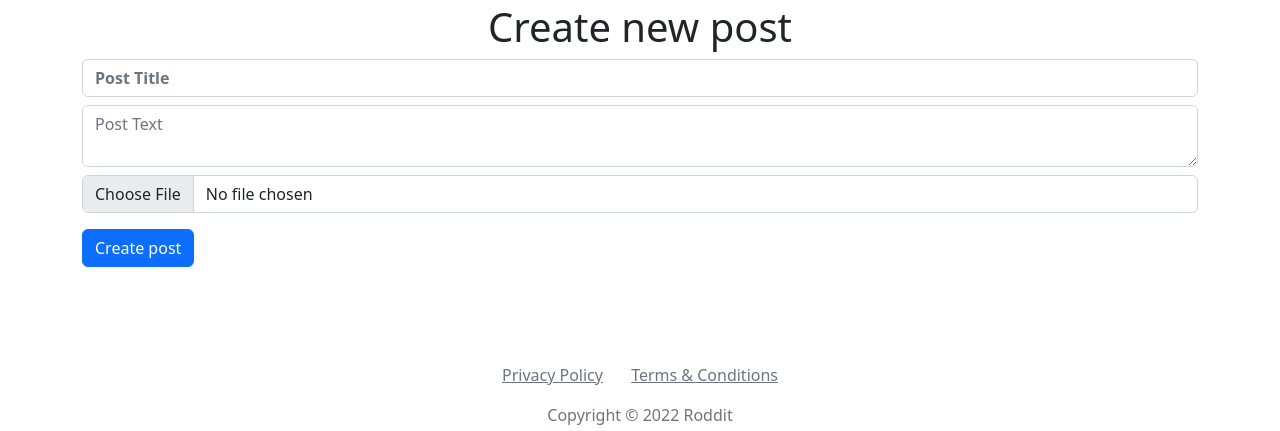
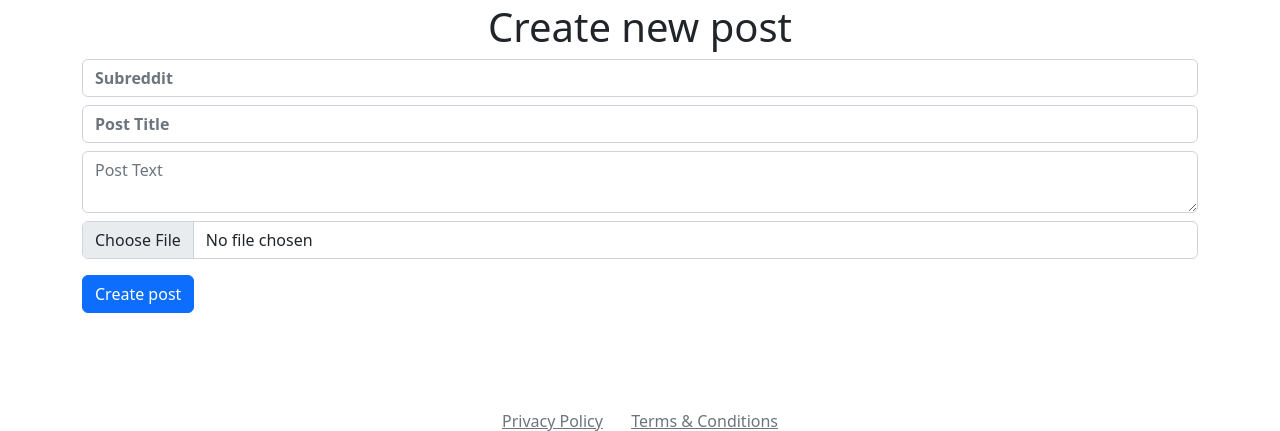
Before and after one commit to dippi9845/roddit, a Flask app: template src/project/templates/new-post.html in a window 1280 px wide. Shown: the part 77-508 px from the top of the page. Run offline with Flask 3, Linux system fonts and the light colour scheme; the template is opened without the code that fills it, so the values that code supplies are empty; some libraries are stand-ins or nearby versions.

Commit message:
added a input tag for subreddit in new-post.html

```diff
--- a/src/project/templates/new-post.html
+++ b/src/project/templates/new-post.html
@@ -36,6 +36,7 @@
             <div class="col">
                 <h1 class="text-center">Create new post</h1>
                 <form class="mx-auto" action="/ajax/create-new-post" method="post" enctype="multipart/form-data">
+                    <input class="form-control form-element font-weight-bold bold-input my-2" type="text" name="subreddit" placeholder="Subreddit" required />
                     <input class="form-control form-element font-weight-bold bold-input my-2" type="text" name="title" placeholder="Post Title" required />
                     <textarea class="form-control form-element my-2" name="text" placeholder="Post Text" required></textarea>
                     <input class="form-control form-element my-2" name="file" type="file" accept="image/*" />
```
